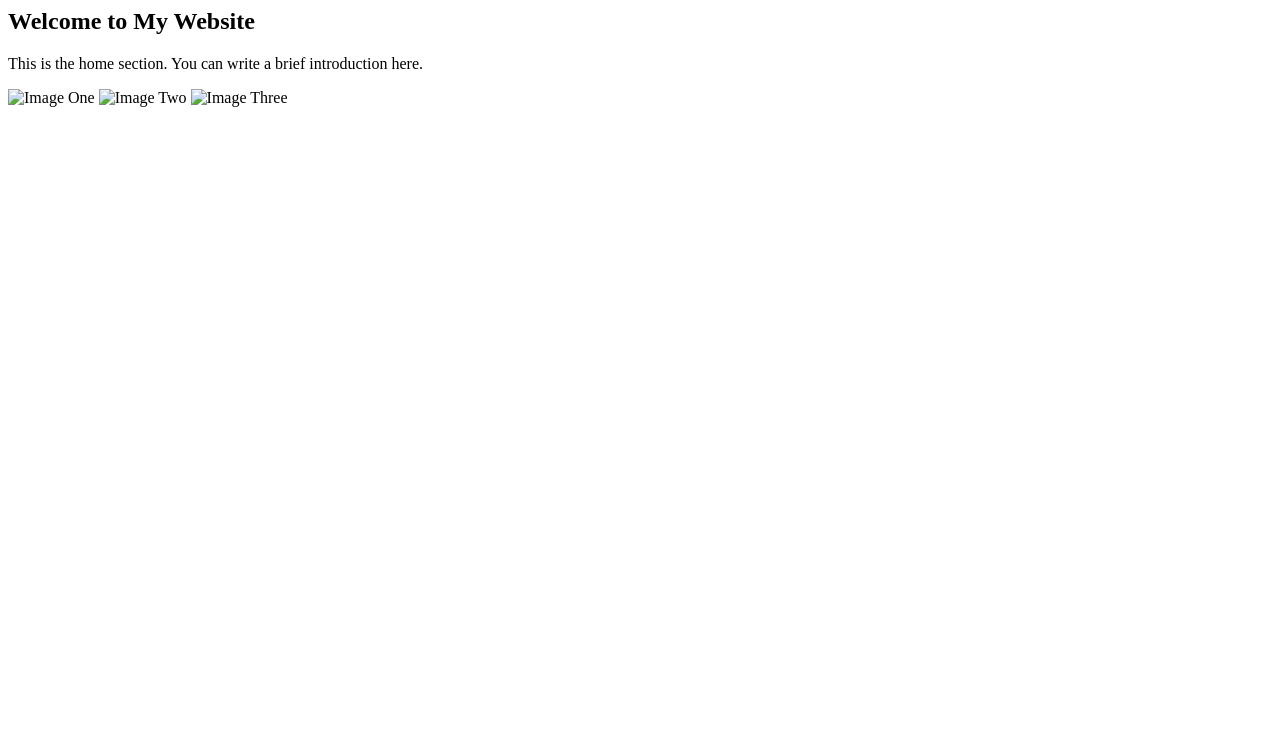
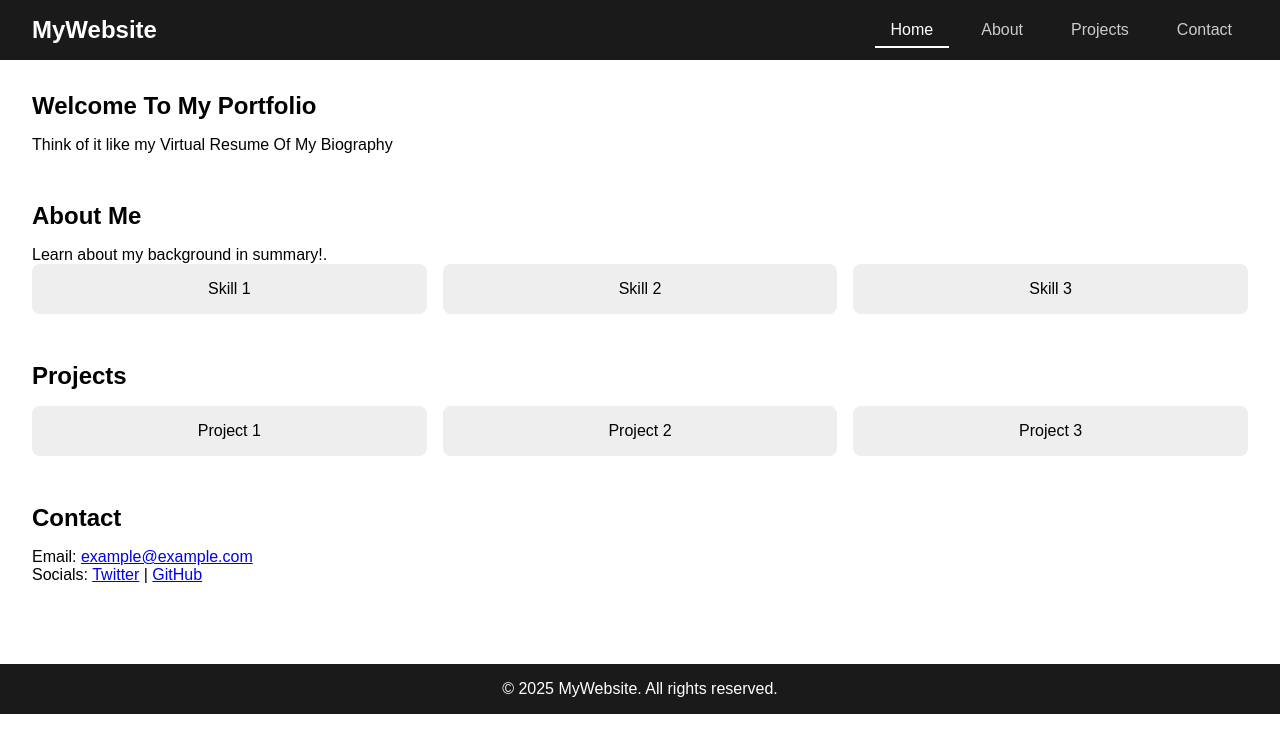
Before and after one commit to Spectrom47/home, a plain HTML site: page index.html in a window 1280 px wide. Drawn offline with Linux system fonts and the light colour scheme.

Commit message:
Index Update

```diff
--- a/index.html
+++ b/index.html
@@ -1,9 +1,68 @@
-<section id="home">
-  <h1>Welcome to My Website</h1>
-  <p>This is the home section. You can write a brief introduction here.</p>
-  <div class="row">
-    <img src="images/image_one.jpg" alt="Image One">
-    <img src="images/image_two.jpg" alt="Image Two">
-    <img src="images/image_three.jpg" alt="Image Three">
-  </div>
-</section>
+<!DOCTYPE html>
+<html lang="en">
+<head>
+  <meta charset="UTF-8">
+  <meta name="viewport" content="width=device-width, initial-scale=1.0">
+  <title>My Website</title>
+  <link rel="stylesheet" href="style.css">
+</head>
+<body>
+
+  <!-- Header / Navigation -->
+  <header>
+    <div class="logo">MyWebsite</div>
+    <nav>
+      <ul>
+        <li class="tab-active"><a href="#home">Home</a></li>
+        <li><a href="#about">About</a></li>
+        <li><a href="#projects">Projects</a></li>
+        <li><a href="#contact">Contact</a></li>
+      </ul>
+    </nav>
+  </header>
+
+  <!-- Main Content -->
+  <main>
+    <!-- Home Section -->
+    <section id="home">
+      <h1>Welcome To My Portfolio</h1>
+      <p>Think of it like my Virtual Resume Of My Biography</p>
+    </section>
+
+    <!-- About Section -->
+    <section id="about">
+      <h2>About Me</h2>
+      <p>Learn about my background in summary!.</p>
+      <div class="row">
+        <div class="card">Skill 1</div>
+        <div class="card">Skill 2</div>
+        <div class="card">Skill 3</div>
+      </div>
+    </section>
+
+    <!-- Projects Section -->
+    <section id="projects">
+      <h2>Projects</h2>
+      <div class="row">
+        <div class="card">Project 1</div>
+        <div class="card">Project 2</div>
+        <div class="card">Project 3</div>
+      </div>
+    </section>
+
+    <!-- Contact Section -->
+    <section id="contact">
+      <h2>Contact</h2>
+      <p>Email: <a href="mailto:example@example.com">example@example.com</a></p>
+      <p>Socials: <a href="#">Twitter</a> | <a href="#">GitHub</a></p>
+    </section>
+  </main>
+
+  <!-- Footer -->
+  <footer>
+    <p>© 2025 MyWebsite. All rights reserved.</p>
+  </footer>
+
+  <script src="script.js"></script>
+</body>
+</html>
```
